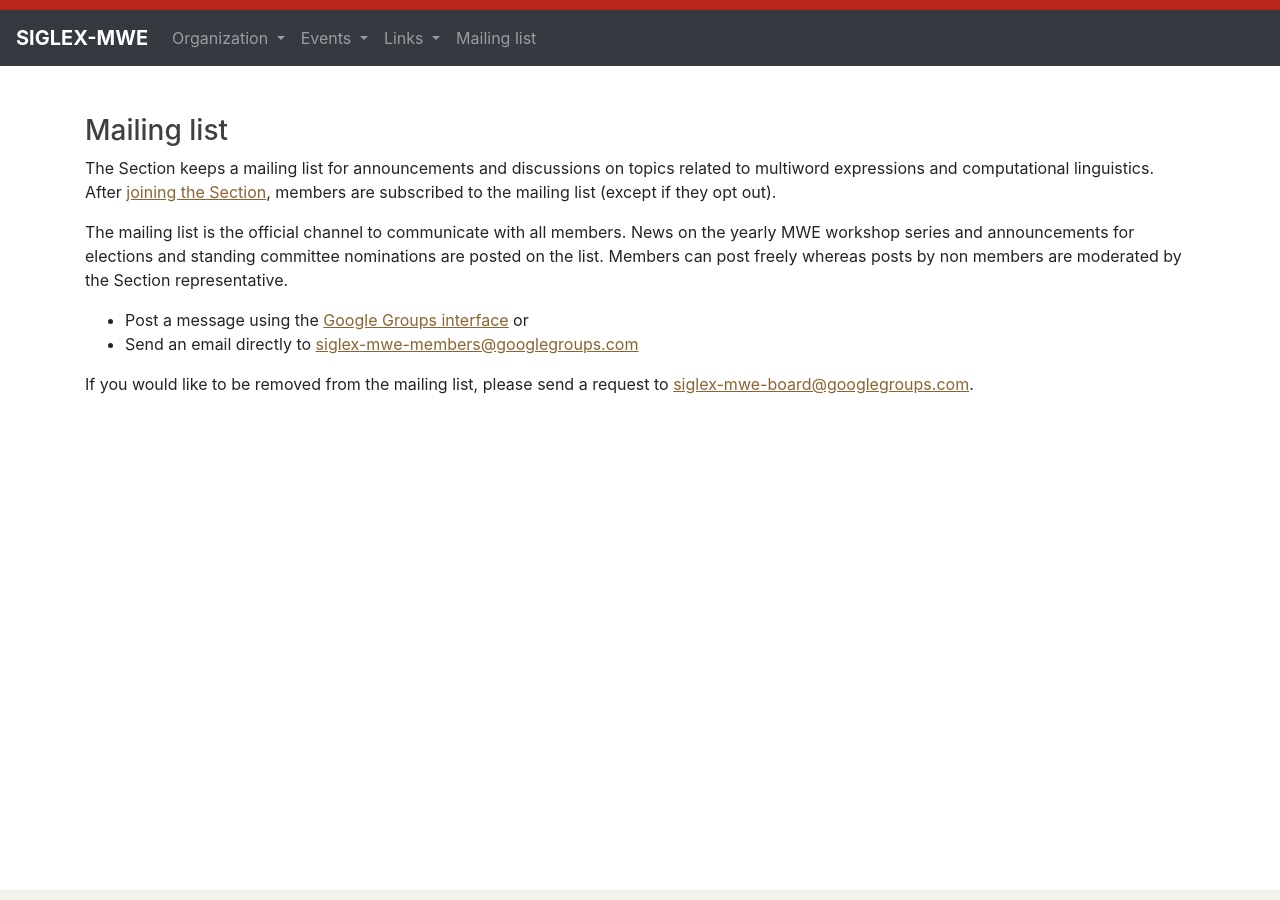
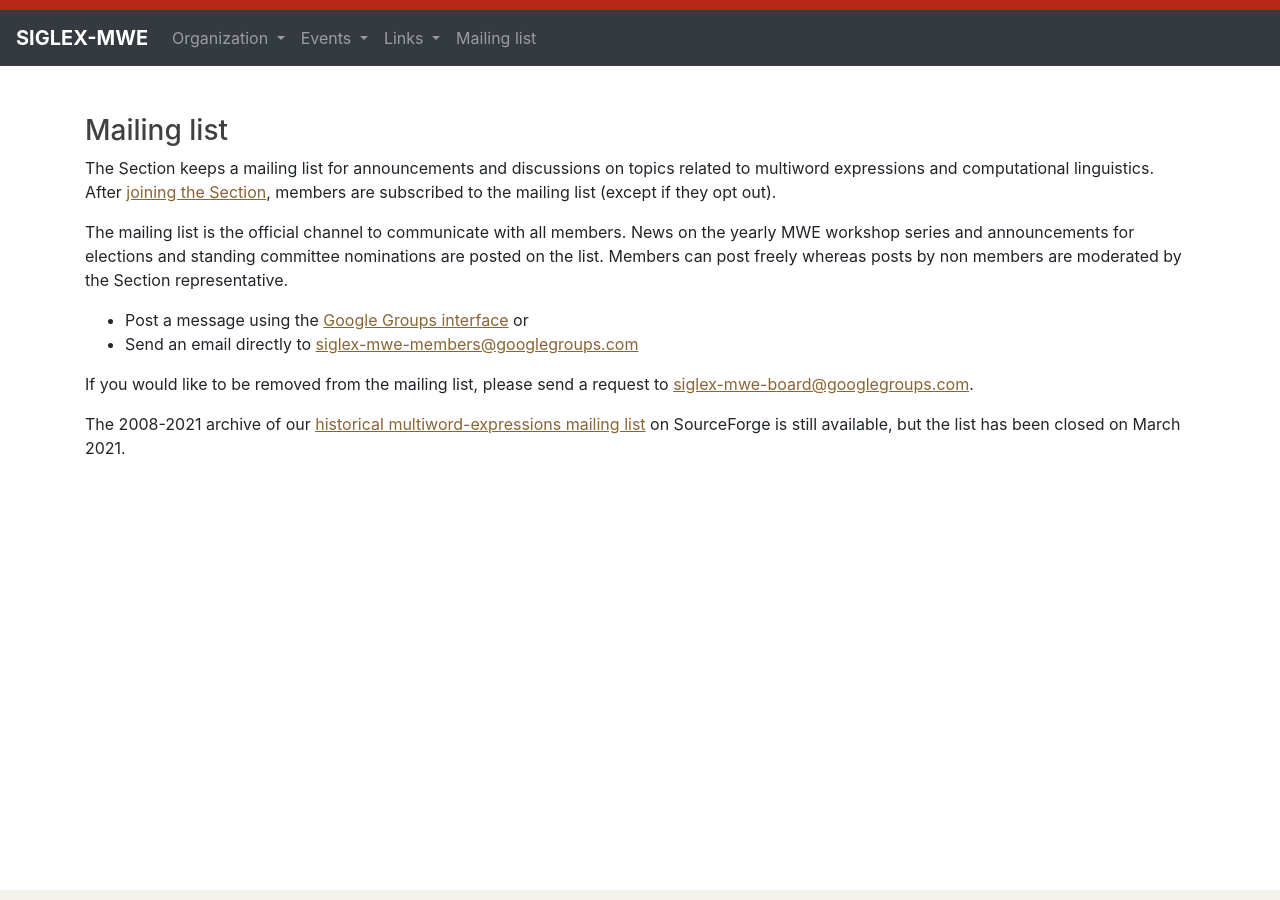
Before and after one commit to multiword/multiword.github.io, a Jekyll site: the page built from mailinglist.md, in a window 1280 px wide. Built offline with Jekyll 4.4.1, drawn with Linux system fonts in a browser that asks for light colours.

Commit message:
Add link to old MWE mailing list archive

```diff
--- a/mailinglist.md
+++ b/mailinglist.md
@@ -13,3 +13,5 @@ The mailing list is the official channel to communicate with all members. News o
   * Send an email directly to [siglex-mwe-members@googlegroups.com](mailto:siglex-mwe-members@googlegroups.com)
 
 If you would like to be removed from the mailing list, please send a request to [siglex-mwe-board@googlegroups.com](mailto:siglex-mwe-board@googlegroups.com).
+
+The 2008-2021 archive of our [historical multiword-expressions mailing list](https://sourceforge.net/p/multiword/mailman/multiword-expressions/) on SourceForge is still available, but the list has been closed on March 2021.
```
